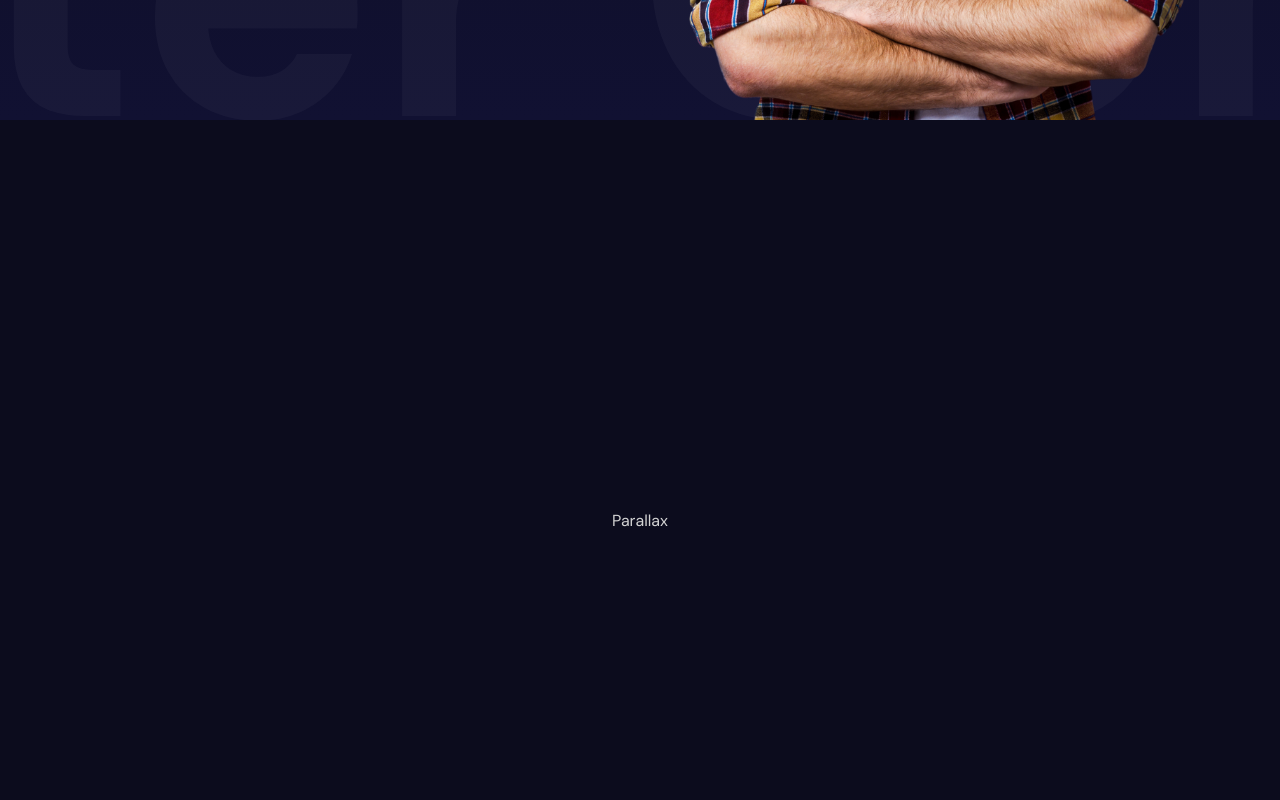
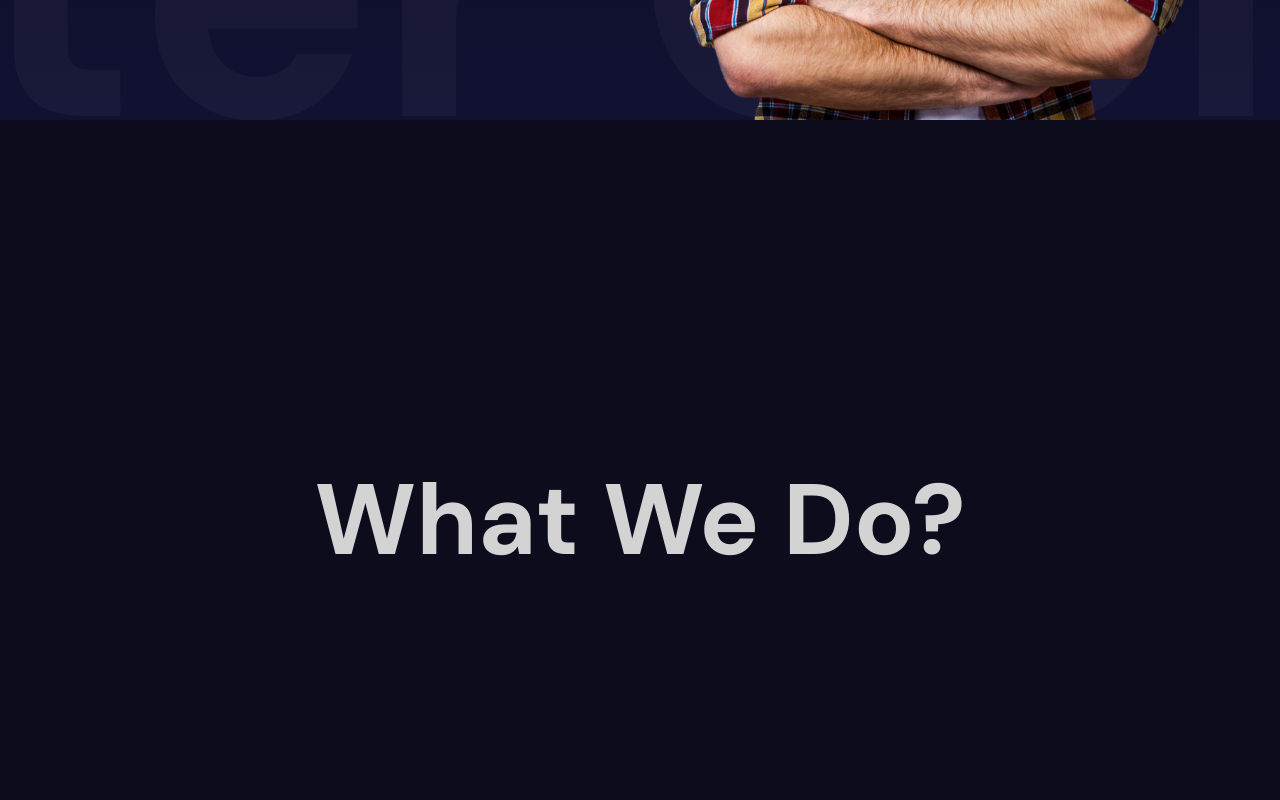
Before and after one commit to Alek30k/animated-portfolio, a React (Vite) app: page / in a window 1280 px wide. Shown: the part 680-1480 px from the top of the page. Built offline with nearby package versions, Linux system fonts and the light colour scheme.

Commit message:
last commit

```diff
--- a/src/components/parallax/Parallax.jsx
+++ b/src/components/parallax/Parallax.jsx
@@ -1,7 +1,14 @@
 import "./parallax.scss";
+import { motion, useScroll, useTransform } from "framer-motion";
 
-const Parallax = () => {
-  return <div className="parallax">Parallax</div>;
+const Parallax = ({ type }) => {
+  return (
+    <div className="parallax">
+      <motion.h1>
+        {type === "services" ? "What We Do?" : "What We Did?"}
+      </motion.h1>
+    </div>
+  );
 };
 
 export default Parallax;
```
